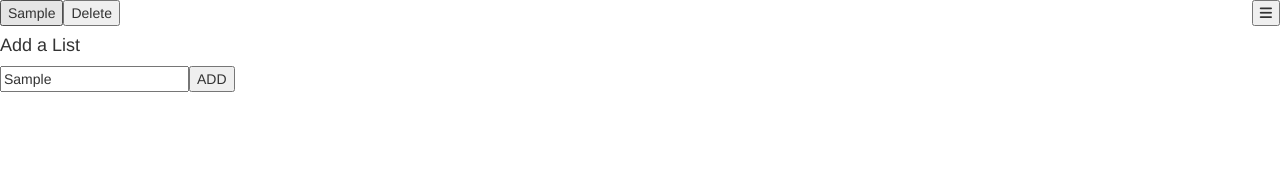
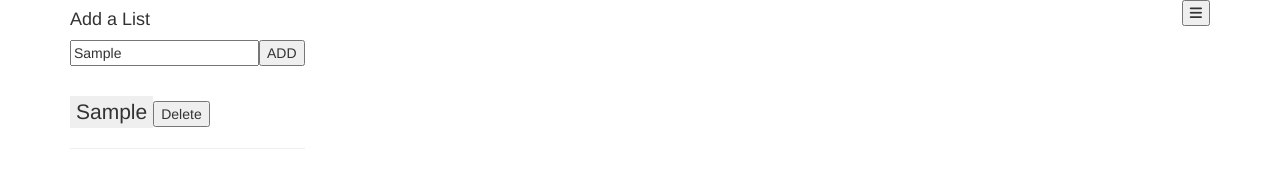
Before and after one commit to kurtism-coding/Project-3, a plain HTML site: page Second_attempt/index.html in a window 1280 px wide. Both pictures are taken after typing "Sample" into the empty fields and a click on the button "ADD". Drawn offline with nearby package versions, Linux system fonts and the light colour scheme.

Commit message:
added some bootstrap styling

```diff
--- a/Second_attempt/index.html
+++ b/Second_attempt/index.html
@@ -2,6 +2,7 @@
 <html lang="en">
 <head>
     <meta charset="UTF-8">
+    <meta name="viewport" content="width=device-width, initial-scale=1">
     <title>To Do List App</title>
     <script src="https://ajax.googleapis.com/ajax/libs/jquery/3.2.1/jquery.min.js"></script>
     <script src="https://use.fontawesome.com/1382a7ef78.js"></script>
@@ -10,21 +11,23 @@
     <link rel="stylesheet" href="styles.css">
 </head>
 <body>
+<div class="container">
     <div class="body_div">
         <div class="menuContainer">
             <button id="menuBtn" onclick="showLists()"><i class="fa fa-bars" aria-hidden="true"></i></button>
         </div>
         <div class="body_content" id="body_content">
             <div class="listSection" id="listSection">
-            <div class="listContainer" id="listContainer"></div>
                 <div class="addLists" id="addLists">
                     <h4>Add a List</h4>
                     <div id="listInputDiv">
                         <input type="text" id="listInput"><button id="addList">ADD</button>
                     </div>
                 </div>
+                <div class="listContainer" id="listContainer"></div>
             </div>
-        <div class="listContent" id="listContent">
+            <div class="listContent" id="listContent"></div>
+
                <!--<div class="addSection">
                     <h4>Add a Task</h4>
                     <input type="text" id="taskInput"><button id="addTask">ADD</button>
--- a/Second_attempt/js.js
+++ b/Second_attempt/js.js
@@ -1,4 +1,8 @@
 let lists = [];
+//Not sure how to use, but I want to implement:
+/*let JSON = JSON.stringify(lists);
+localStorage.setItem("lists", JSON);
+*/
 
 // PROOF of CONCEPT
 /*
@@ -56,8 +60,8 @@ function displayLists(){
     //console.log("displayLists is being called");
     let listDisplay = "";
     for (i = 0; i < lists.length; i++) {
-        listDisplay += "<div>" + "<p>" + "<button onclick='selectList(" + i + ")'>" + lists[i].name + "</button>" +
-            "<button onclick=deleteList()>Delete</button>" + "</p>";
+        listDisplay += "<div class='list'>" + "<p>" + "<button class='noBorder' onclick='selectList(" + i + ")'>" + lists[i].name + "</button>"
+            + "<button onclick=deleteList()>Delete</button>" + "</p>" + "<hr>";
     }
     //multiple divs with same id?^^
     document.getElementById("listContainer").innerHTML = listDisplay;
--- a/Second_attempt/styles.css
+++ b/Second_attempt/styles.css
@@ -1,8 +1,16 @@
 .body_content{
-    display:flex;
+    display: flex;
+}
+.addLists{
+    padding-bottom: 30px;
 }
 .body_div{
-    display:flex;
+    display: flex;
     justify-content: space-between;
     flex-direction: row-reverse;
 }
+.noBorder{
+    border: none;
+    font-size: 150%;
+    font-weight: 200;
+}
```
Lines whose indentation alone changed are shown as unchanged.
